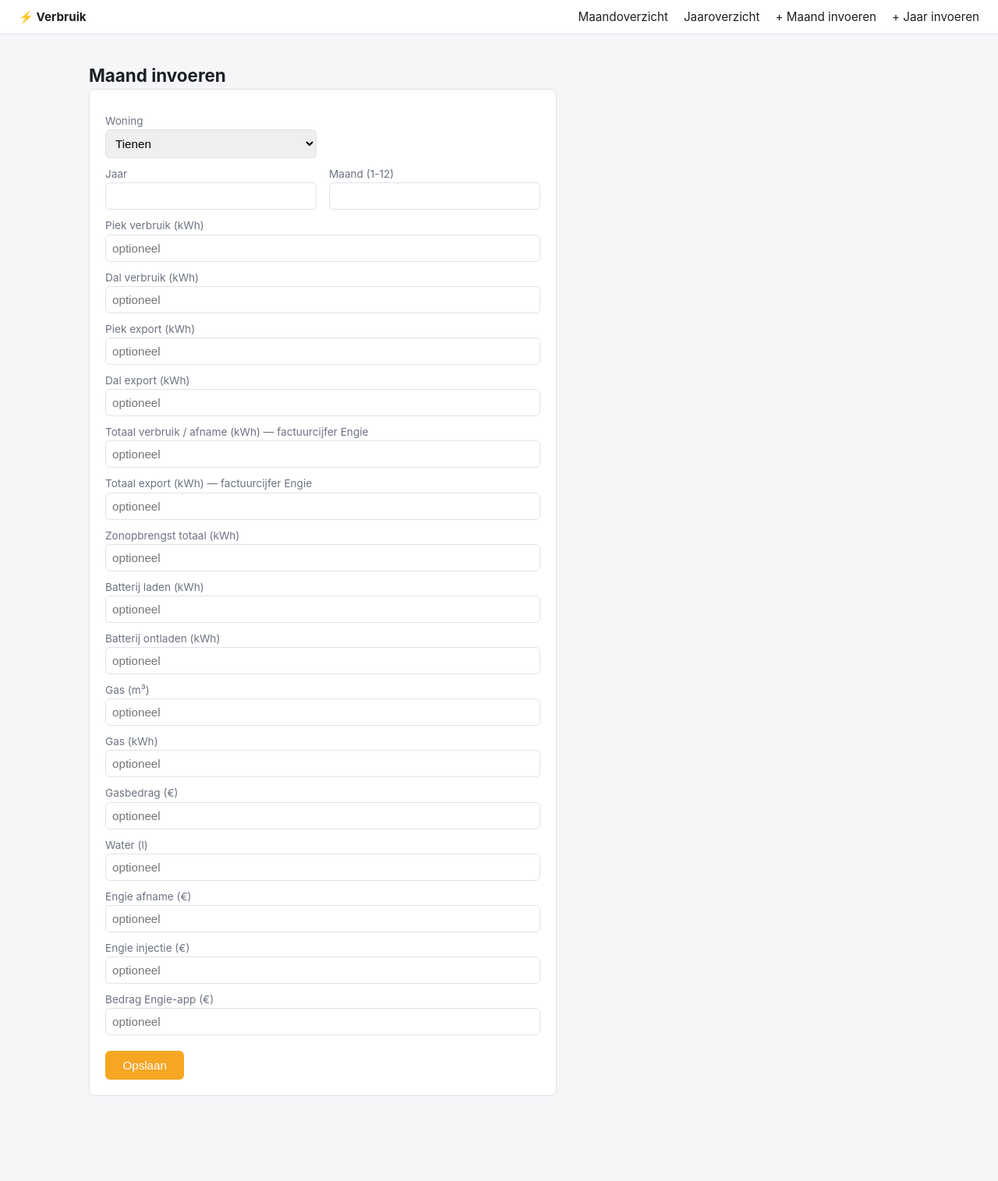
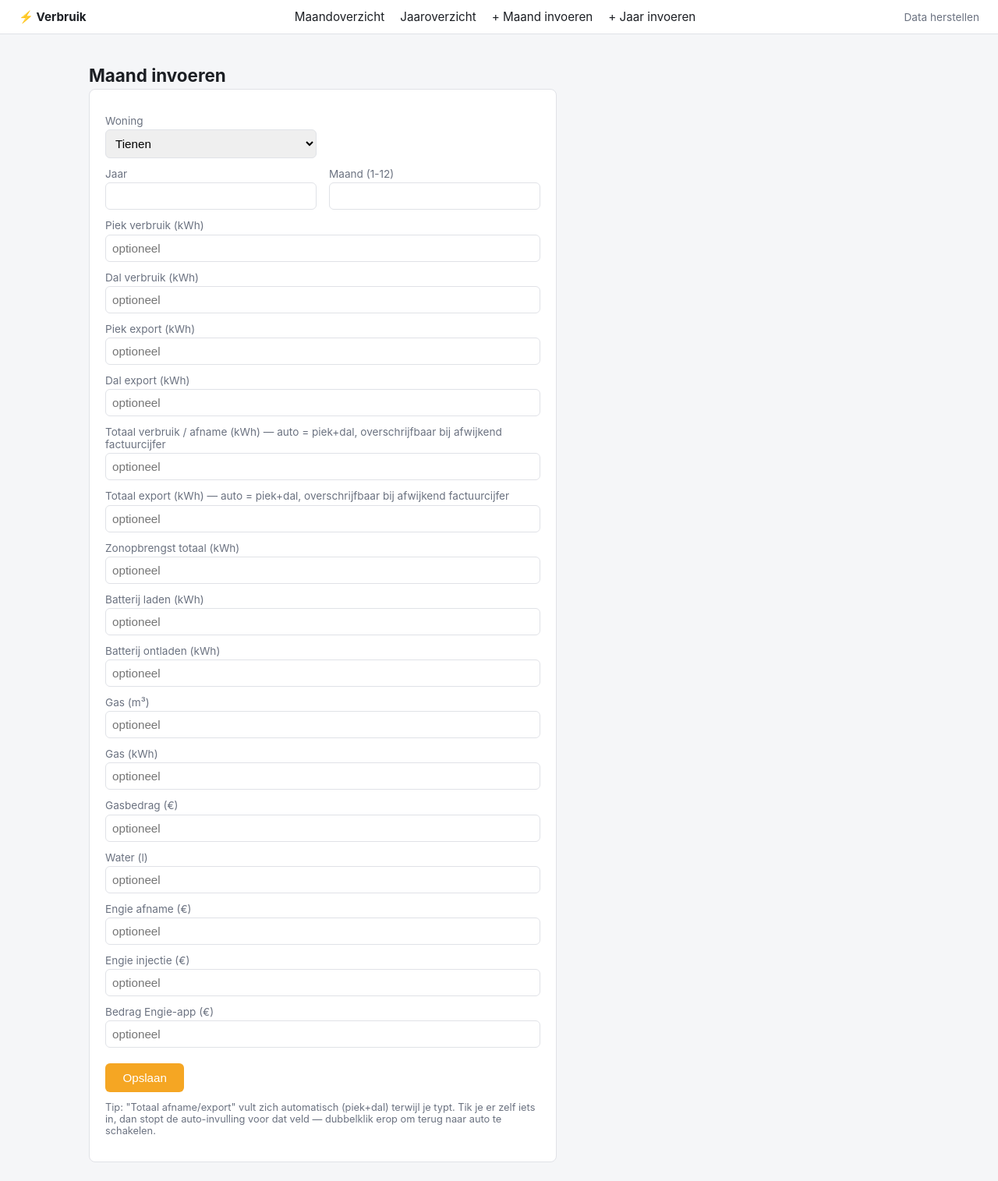
Before and after one commit to rbruyn1/verbruiken, a Flask app: page /invoer in a window 1280 px wide. Shown: the whole page at 78% size. Before the commit the page ends 1406 px from the top, so only its background shows below. Run offline with Flask 3, Linux system fonts and the light colour scheme.

Commit message:
0.1.5: herstel-seed-pagina + auto-berekening totaal afname/export in invoerformulier

```diff
--- a/verbruik_addon/app/main.py
+++ b/verbruik_addon/app/main.py
@@ -1,4 +1,6 @@
 from flask import Flask, render_template, request, redirect, url_for, flash
+from pathlib import Path
+import os
 from models import get_connection, init_db
 from calculations import verrijk, jaaroverzicht_gem_per_maand
 
@@ -37,8 +39,8 @@ MAAND_INVOERVELDEN = [
     ("dal_verbruik", "Dal verbruik (kWh)"),
     ("piek_export", "Piek export (kWh)"),
     ("dal_export", "Dal export (kWh)"),
-    ("totaal_verbruik_afname", "Totaal verbruik / afname (kWh) — factuurcijfer Engie"),
-    ("totaal_export", "Totaal export (kWh) — factuurcijfer Engie"),
+    ("totaal_verbruik_afname", "Totaal verbruik / afname (kWh) — auto = piek+dal, overschrijfbaar bij afwijkend factuurcijfer"),
+    ("totaal_export", "Totaal export (kWh) — auto = piek+dal, overschrijfbaar bij afwijkend factuurcijfer"),
     ("zonopbrengst_totaal", "Zonopbrengst totaal (kWh)"),
     ("batterij_laden", "Batterij laden (kWh)"),
     ("batterij_ontladen", "Batterij ontladen (kWh)"),
@@ -235,8 +237,42 @@ def jaaroverzicht_invoer(woning=None, jaar=None):
     )
 
 
+@app.route("/beheer/herstel-seed", methods=["GET", "POST"])
+def herstel_seed():
+    import shutil
+    seed_path = Path(__file__).parent / "data" / "verbruik.db"
+    huidige_path = Path(os.environ.get("VERBRUIK_DB", seed_path))
+
+    if request.method == "POST":
+        if not seed_path.exists():
+            flash("Geen meegeleverde seed-databank gevonden in de image.")
+            return redirect(url_for("herstel_seed"))
+        if huidige_path.resolve() != seed_path.resolve():
+            backup = huidige_path.with_suffix(".voor-herstel.db")
+            if huidige_path.exists():
+                shutil.copy2(huidige_path, backup)
+            shutil.copy2(seed_path, huidige_path)
+            flash(
+                f"Meegeleverde data hersteld. Vorige inhoud staat als backup in {backup.name}."
+            )
+        else:
+            flash("Huidige databank is al de meegeleverde seed — niets te doen.")
+        return redirect(url_for("index"))
+
+    huidig_aantal = 0
+    if huidige_path.exists():
+        conn = get_connection()
+        huidig_aantal = conn.execute("SELECT COUNT(*) AS n FROM maandverbruik").fetchone()["n"]
+        conn.close()
+
+    return render_template(
+        "herstel_seed.html",
+        huidig_aantal=huidig_aantal,
+        seed_bestaat=seed_path.exists(),
+    )
+
+
 if __name__ == "__main__":
-    import os
     init_db()
     debug = os.environ.get("VERBRUIK_DEBUG") == "1"
     app.run(host="0.0.0.0", port=8099, debug=debug)
--- a/verbruik_addon/app/templates/base.html
+++ b/verbruik_addon/app/templates/base.html
@@ -13,6 +13,7 @@
         <a href="{{ url_for('jaaroverzicht') }}">Jaaroverzicht</a>
         <a href="{{ url_for('invoer') }}">+ Maand invoeren</a>
         <a href="{{ url_for('jaaroverzicht_invoer') }}">+ Jaar invoeren</a>
+        <a href="{{ url_for('herstel_seed') }}" style="margin-left:auto; color:var(--muted); font-size:0.85rem;">Data herstellen</a>
     </nav>
     <main>
         {% with messages = get_flashed_messages() %}
--- a/verbruik_addon/app/templates/invoer.html
+++ b/verbruik_addon/app/templates/invoer.html
@@ -26,9 +26,48 @@
 
     {% for veld, label in velden %}
     <label>{{ label }}</label>
-    <input type="text" name="{{ veld }}" value="{{ bestaand[veld] if bestaand and bestaand[veld] is not none else '' }}" placeholder="optioneel">
+    <input type="text" id="{{ veld }}" name="{{ veld }}" value="{{ bestaand[veld] if bestaand and bestaand[veld] is not none else '' }}" placeholder="optioneel">
     {% endfor %}
 
     <button type="submit">Opslaan</button>
+    <p class="muted" style="margin-top:0.75rem; font-size:0.8rem;">
+        Tip: "Totaal afname/export" vult zich automatisch (piek+dal) terwijl je typt.
+        Tik je er zelf iets in, dan stopt de auto-invulling voor dat veld —
+        dubbelklik erop om terug naar auto te schakelen.
+    </p>
 </form>
+
+<script>
+// Auto-berekening totaal afname/export = piek + dal, zolang het
+// doelveld niet handmatig door de gebruiker is aangepast. Zodra iemand
+// zelf in het totaal-veld tikt, stopt de auto-overschrijving voor dat
+// veld (bv. om een afwijkend factuurcijfer in te vullen).
+function koppelAutoTotaal(piekId, dalId, totaalId) {
+    const piek = document.getElementById(piekId);
+    const dal = document.getElementById(dalId);
+    const totaal = document.getElementById(totaalId);
+    if (!piek || !dal || !totaal) return;
+
+    let handmatigAangepast = totaal.value.trim() !== "";
+
+    function herbereken() {
+        if (handmatigAangepast) return;
+        const p = parseFloat(piek.value.replace(",", ".")) || 0;
+        const d = parseFloat(dal.value.replace(",", ".")) || 0;
+        if (piek.value.trim() === "" && dal.value.trim() === "") {
+            totaal.value = "";
+        } else {
+            totaal.value = (p + d).toFixed(3).replace(/\.?0+$/, "");
+        }
+    }
+
+    piek.addEventListener("input", herbereken);
+    dal.addEventListener("input", herbereken);
+    totaal.addEventListener("input", () => { handmatigAangepast = true; });
+    // dubbelklik op het totaal-veld: terugschakelen naar auto-modus
+    totaal.addEventListener("dblclick", () => { handmatigAangepast = false; herbereken(); });
+}
+koppelAutoTotaal("piek_verbruik", "dal_verbruik", "totaal_verbruik_afname");
+koppelAutoTotaal("piek_export", "dal_export", "totaal_export");
+</script>
 {% endblock %}
--- a/verbruik_addon/config.yaml
+++ b/verbruik_addon/config.yaml
@@ -1,5 +1,5 @@
 name: "Verbruik Tienen/Binkom"
-version: "0.1.4"
+version: "0.1.5"
 slug: "verbruik_addon"
 description: "Maandelijkse en jaarlijkse energie/water/gas-registratie voor Tienen en Binkom"
 arch:
```
Also changed, not shown: verbruik_addon/app/templates/herstel_seed.html (added, +19 -0 lines), verbruik_addon/CHANGELOG.md.
